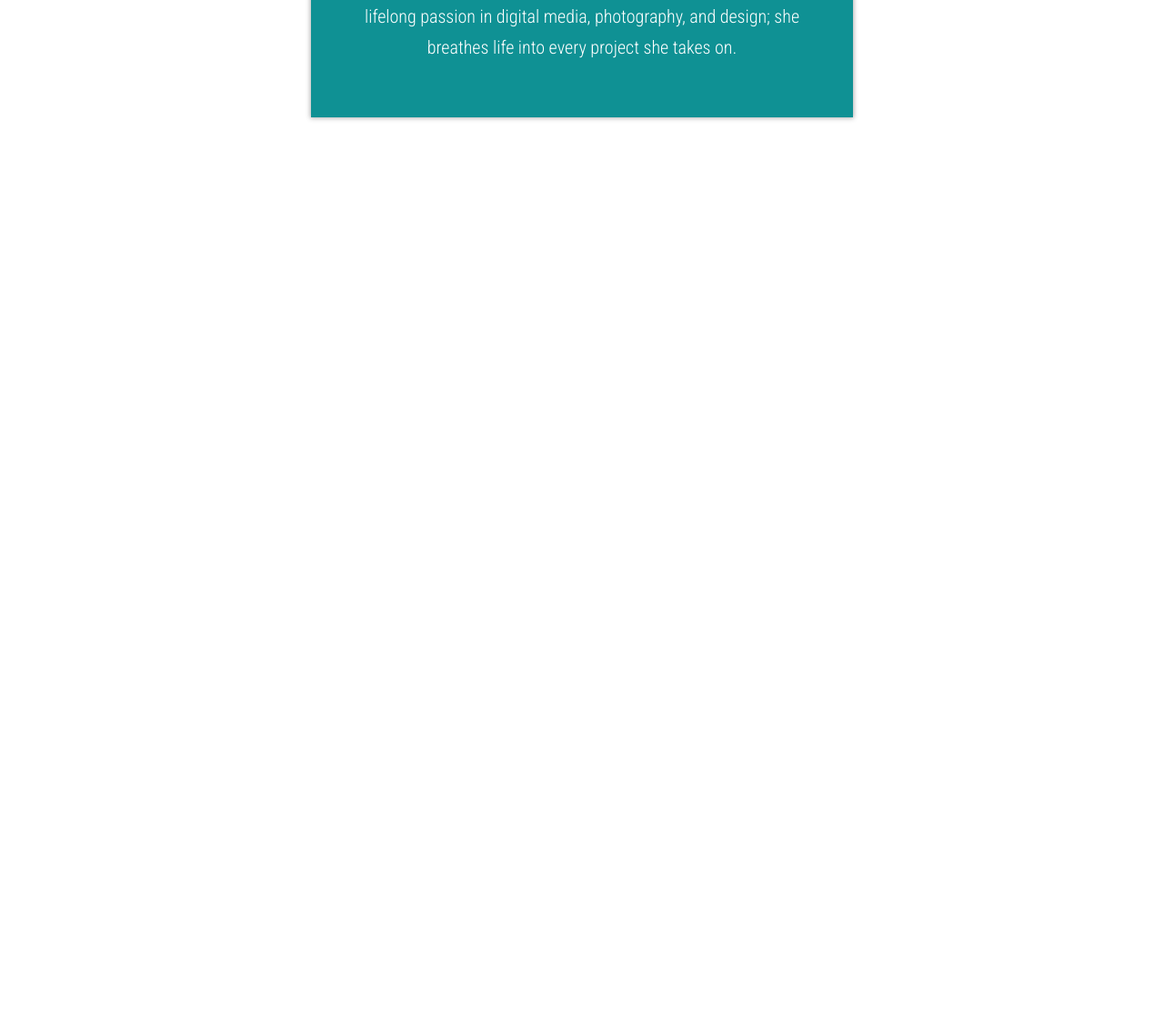
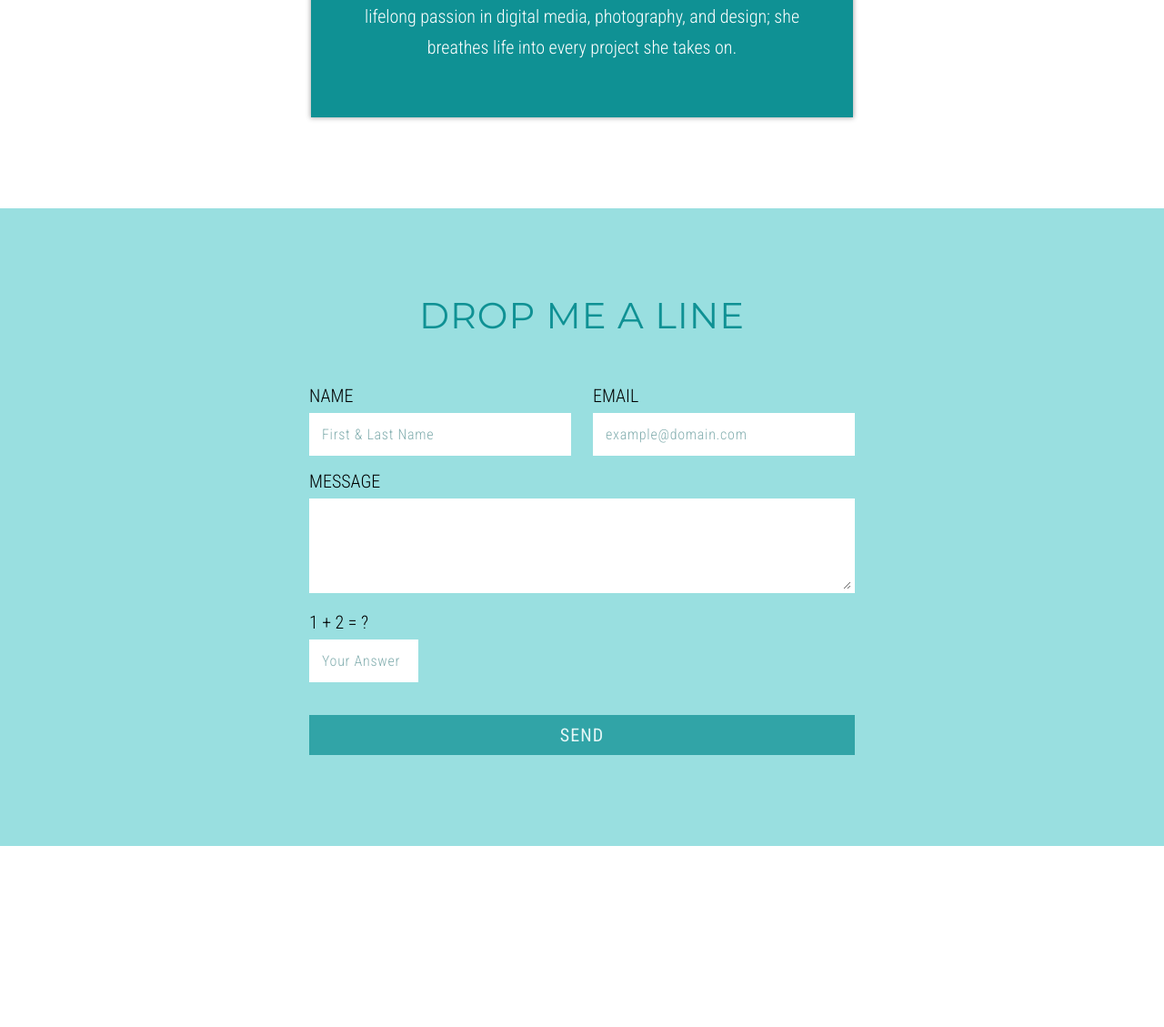
Before and after one commit to kirstenjvd/portfolio, a PHP site: page / in a window 1280 px wide. Shown: the part 2622-3751 px from the top of the page at 91% size. Before the commit the page ends 2755 px from the top, so only its background shows below. Run offline with PHP 8.4, Linux system fonts and the light colour scheme; data that the repository does not hold is empty; some libraries are stand-ins or nearby versions.

Commit message:
adding contact form

```diff
--- /dev/null
+++ b/inc/contact_form.php
@@ -0,0 +1,39 @@
+<?php
+	if (isset($_POST["submit"])) {
+		$name = $_POST['name'];
+		$email = $_POST['email'];
+		$message = $_POST['message'];
+		$human = intval($_POST['human']);
+		$from = 'Demo Contact Form';
+		$to = 'kirstenjvd@gmail.com';
+		$subject = 'Message from Contact Demo ';
+
+		$body ="From: $name\n E-Mail: $email\n Message:\n $message";
+		// Check if name has been entered
+		if (!$_POST['name']) {
+			$errName = 'Please enter your name';
+		}
+
+		// Check if email has been entered and is valid
+		if (!$_POST['email'] || !filter_var($_POST['email'], FILTER_VALIDATE_EMAIL)) {
+			$errEmail = 'Please enter a valid email address';
+		}
+
+		//Check if message has been entered
+		if (!$_POST['message']) {
+			$errMessage = 'Please enter your message';
+		}
+		//Check if simple anti-bot test is correct
+		if ($human !== 5) {
+			$errHuman = 'Your anti-spam is incorrect';
+		}
+// If there are no errors, send the email
+if (!$errName && !$errEmail && !$errMessage && !$errHuman) {
+	if (mail ($to, $subject, $body, $from)) {
+		$result='<div class="alert alert-success">Thank You! I will be in touch</div>';
+	} else {
+		$result='<div class="alert alert-danger">Sorry there was an error sending your message. Please try again later.</div>';
+	}
+}
+	}
+?>
--- a/index.php
+++ b/index.php
@@ -1,3 +1,4 @@
+<?php include('inc/contact_form.php'); ?>
 <?php include('inc/application_top.php'); ?>
 
     <div class="homepage">
@@ -70,17 +71,60 @@
           </div>
         </div>
       </div>
+      <div class="section contact-form">
+        <div class="wrapper">
+        <h2>Drop Me a Line</h2>
+          <form class="form-horizontal" role="form" method="post" action="index.php">
+            <div class="form-group name-group">
+              <label for="name" class="col-sm-2 control-label">Name</label>
+              <div class="col-sm-10">
+                <input type="text" class="form-control" id="name" name="name" placeholder="First & Last Name" value="<?php echo htmlspecialchars($_POST['name']); ?>">
+                <?php echo "<p class='text-danger'>$errName</p>";?>
+              </div>
+            </div>
+            <div class="form-group email-group">
+              <label for="email" class="col-sm-2 control-label">Email</label>
+              <div class="col-sm-10">
+                <input type="email" class="form-control" id="email" name="email" placeholder="example@domain.com" value="<?php echo htmlspecialchars($_POST['email']); ?>">
+                <?php echo "<p class='text-danger'>$errEmail</p>";?>
+              </div>
+            </div>
+            <div class="form-group">
+              <label for="message" class="col-sm-2 control-label">Message</label>
+              <div class="col-sm-10">
+                <textarea class="form-control" rows="4" name="message" placeholder=""><?php echo htmlspecialchars($_POST['message']);?></textarea>
+                <?php echo "<p class='text-danger'>$errMessage</p>";?>
+              </div>
+            </div>
+            <div class="form-group test-group">
+              <label for="human" class="col-sm-2 control-label">1 + 2 = ?</label>
+              <div class="col-sm-10">
+                <input type="text" class="form-control" id="human" name="human" placeholder="Your Answer">
+                <?php echo "<p class='text-danger'>$errHuman</p>";?>
+              </div>
+            </div>
+            <div class="form-group">
+              <div class="col-sm-10 col-sm-offset-2">
+                <input id="submit" name="submit" type="submit" value="Send" class="btn btn-primary">
+              </div>
+            </div>
+            <div class="form-group">
+              <div class="col-sm-10 col-sm-offset-2">
+                <?php echo $result; ?>
+              </div>
+            </div>
+          </form>
+        </div>
+      </div>
       <div class="section career-tout">
         <div class="wrapper">
           <h2>Your business lacking a website or your current website need a facelift? </h2>
-          <p>Contact <a href="mailto:kirsten.jvd@gmail.com" class="btn-primary">kirstenjvd@gmail.com</a> for a quote!</p>
+           <a href="mailto:kirsten.jvd@gmail.com" class="btn-primary">Contact kirstenjvd@gmail.com</a>
           <footer class="fc">
             <p class="copyright">&copy;copyright 2016</p>
           </footer>
         </div>
-
       </div>
     </div>
 
-
 <?php include('inc/application_bottom.php'); ?>
--- a/styles/_global.scss
+++ b/styles/_global.scss
@@ -26,7 +26,9 @@ body, html {
   }
 }
 
-.homepage .section{margin-bottom:300px;}
+.homepage{padding-bottom:300px;
+  @include max-screen($tablet){padding-bottom:0;}
+}
 .section{
   position:relative;
   z-index:3;
--- a/styles/main.css
+++ b/styles/main.css
@@ -36,6 +36,106 @@
   display: none !important;
   visibility: hidden !important; }
 
+.form-horizontal {
+  max-width: 600px;
+  margin: 0 auto; }
+  .form-horizontal textarea,
+  .form-horizontal input[type="email"],
+  .form-horizontal input[type="text"] {
+    width: 100%;
+    outline: 0;
+    border: none;
+    background: #fff;
+    font-size: 16px;
+    letter-spacing: .045em;
+    font-weight: 300;
+    padding: 10px;
+    margin-bottom: 16px;
+    height: auto;
+    border-radius: 0 !important;
+    -webkit-appearance: none;
+    border: 4px solid #fff; }
+    .form-horizontal textarea:focus,
+    .form-horizontal input[type="email"]:focus,
+    .form-horizontal input[type="text"]:focus {
+      border: 4px solid #0F9194;
+      opacity: 1;
+      transition: .25s all; }
+      .form-horizontal textarea:focus::-webkit-input-placeholder,
+      .form-horizontal input[type="email"]:focus::-webkit-input-placeholder,
+      .form-horizontal input[type="text"]:focus::-webkit-input-placeholder {
+        opacity: 0;
+        transition: .5s all; }
+    .form-horizontal textarea::-webkit-input-placeholder,
+    .form-horizontal input[type="email"]::-webkit-input-placeholder,
+    .form-horizontal input[type="text"]::-webkit-input-placeholder {
+      color: #83AEAF; }
+    .form-horizontal textarea:-moz-placeholder,
+    .form-horizontal input[type="email"]:-moz-placeholder,
+    .form-horizontal input[type="text"]:-moz-placeholder {
+      color: #83AEAF; }
+    .form-horizontal textarea::-moz-placeholder,
+    .form-horizontal input[type="email"]::-moz-placeholder,
+    .form-horizontal input[type="text"]::-moz-placeholder {
+      color: #83AEAF; }
+    .form-horizontal textarea:-ms-input-placeholder,
+    .form-horizontal input[type="email"]:-ms-input-placeholder,
+    .form-horizontal input[type="text"]:-ms-input-placeholder {
+      color: #83AEAF;
+      transition: .5s all; }
+  .form-horizontal label {
+    margin-bottom: 7px;
+    text-transform: uppercase;
+    display: block;
+    font-size: 20px; }
+  .form-horizontal .name-group {
+    float: left;
+    width: 48%; }
+    @media screen and (max-width: 900px) {
+      .form-horizontal .name-group {
+        width: 100%;
+        float: none; } }
+  .form-horizontal .email-group {
+    float: right;
+    width: 48%; }
+    @media screen and (max-width: 900px) {
+      .form-horizontal .email-group {
+        width: 100%;
+        float: none; } }
+  .form-horizontal .test-group {
+    max-width: 120px; }
+  .form-horizontal input[type="submit"] {
+    cursor: pointer;
+    padding: 10px;
+    font-size: 20px;
+    letter-spacing: .055em;
+    font-weight: 500;
+    border: none;
+    outline: none;
+    background: #0f9194;
+    width: 100%;
+    text-align: center;
+    text-transform: uppercase;
+    color: #fff;
+    text-decoration: none;
+    display: block;
+    height: auto !important;
+    border-radius: 0 !important;
+    -webkit-appearance: none;
+    margin-top: 20px;
+    opacity: .75; }
+    .form-horizontal input[type="submit"]:hover {
+      opacity: 1; }
+
+.section.contact-form {
+  background: #99DFE0; }
+  .section.contact-form h2 {
+    margin-bottom: 50px;
+    font-size: 40px; }
+    @media screen and (max-width: 900px) {
+      .section.contact-form h2 {
+        font-size: 2em; } }
+
 html {
   font-family: 'Roboto Condensed', sans-serif;
   font-weight: 300;
@@ -61,8 +161,11 @@ body, html {
     opacity: 0.75;
     height: 100%; }
 
-.homepage .section {
-  margin-bottom: 300px; }
+.homepage {
+  padding-bottom: 300px; }
+  @media screen and (max-width: 900px) {
+    .homepage {
+      padding-bottom: 0; } }
 
 .section {
   position: relative;
--- a/styles/main.scss
+++ b/styles/main.scss
@@ -4,6 +4,7 @@
 @import 'partials/utilities';
 @import 'partials/variables';
 @import 'partials/media_queries';
+@import 'partials/form';
 
 //modules
 
--- /dev/null
+++ b/styles/partials/_form.scss
@@ -0,0 +1,96 @@
+.form-horizontal{
+    max-width: 600px;
+    margin: 0 auto;
+    textarea,
+    input[type="email"],
+    input[type="text"]{
+    	width:100%;
+		outline: 0;
+		border: none;
+		background: #fff;
+		font-size: 16px;
+		letter-spacing: .045em;
+		font-weight: 300;
+		padding:10px;
+		margin-bottom:16px;
+		height:auto;
+		border-radius: 0!important;
+		-webkit-appearance: none;
+		border: 4px solid #fff;
+		&:focus{
+			border: 4px solid #0F9194;
+			opacity:1;
+			transition: .25s all;
+			&::-webkit-input-placeholder{
+				opacity:0;
+				transition: .5s all;
+			}
+		}
+		&::-webkit-input-placeholder{color:#83AEAF;}
+		&:-moz-placeholder{color:#83AEAF;}
+		&::-moz-placeholder{color:#83AEAF;}
+		&:-ms-input-placeholder{
+			color:#83AEAF;
+			transition: .5s all;
+		}
+
+    }
+    label{
+    	margin-bottom:7px;
+    	text-transform: uppercase;
+    	display:block;
+    	font-size: 20px;
+    }
+    .name-group{
+		float: left; width: 48%;
+		@include max-screen($tablet){
+			width:100%;
+			float:none;
+		}
+    }
+    .email-group{
+		float: right; width: 48%;
+		@include max-screen($tablet){
+			width:100%;
+			float:none;
+		}
+    }
+    .test-group{
+    	max-width:120px;
+    }
+    input[type="submit"]{
+		cursor: pointer;
+		padding: 10px;
+		font-size: 20px;
+		letter-spacing: .055em;
+		font-weight: 500;
+		border: none;
+		outline: none;
+		background:$color-brand;
+		width: 100%;
+		text-align: center;
+		text-transform: uppercase;
+		color: #fff;
+		text-decoration: none;
+		display: block;
+		height: auto !important;
+		border-radius: 0 !important;
+		-webkit-appearance: none;
+		margin-top:20px;
+		opacity:.75;
+		&:hover{
+			opacity:1;
+		}
+    }
+
+}
+.section.contact-form{
+	background: #99DFE0;
+	h2{
+		margin-bottom: 50px;
+	    font-size: 40px;
+	    @include max-screen($tablet){
+	    	font-size:2em;
+	    }
+	}
+}
```
